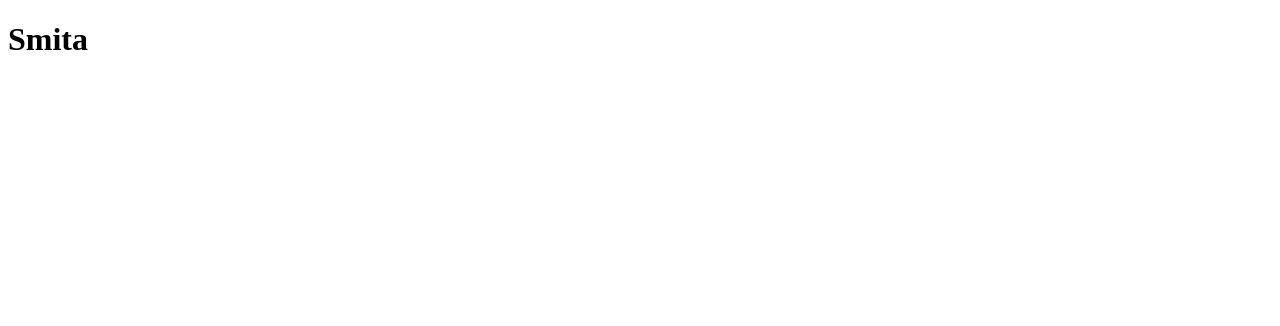
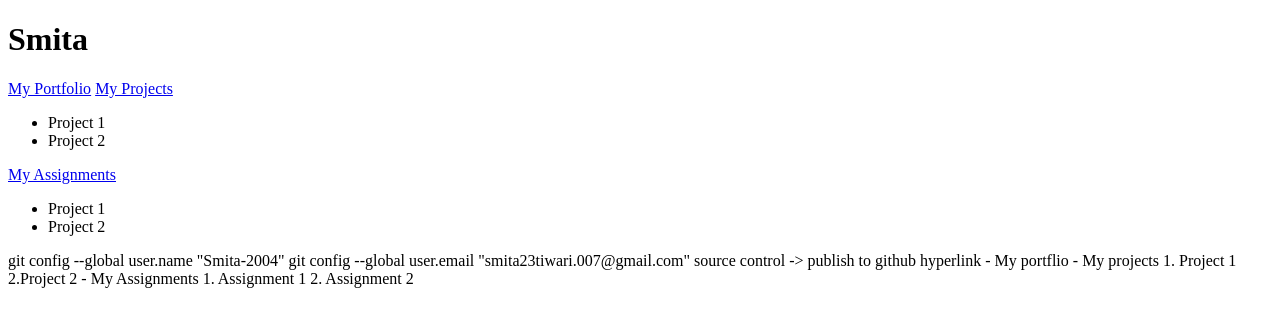
Before and after one commit to Smita-2004/Smita-2004.github.io, a plain HTML site: page index.html in a window 1280 px wide. Drawn offline with Linux system fonts and the light colour scheme.

Commit message:
chnages made

```diff
--- a/index.html
+++ b/index.html
@@ -7,5 +7,28 @@
 </head>
 <body>
     <h1>Smita</h1>
+    <a href="#"> My Portfolio</a>
+
+    <a href="#"> My Projects</a>
+    <ul>
+        <li>Project 1</li>
+        <li>Project 2</li>
+    </ul>
+
+    <a href="#">My Assignments</a>
+    <ul>
+        <li>Project 1</li>
+        <li>Project 2</li>
+    </ul>
 </body>
 </html>
+git config --global user.name "Smita-2004"
+git config --global user.email "smita23tiwari.007@gmail.com"
+source control -> publish to github
+hyperlink - My portflio
+          - My projects
+            1. Project 1
+            2.Project 2
+          - My Assignments
+            1. Assignment 1
+            2. Assignment 2
```
